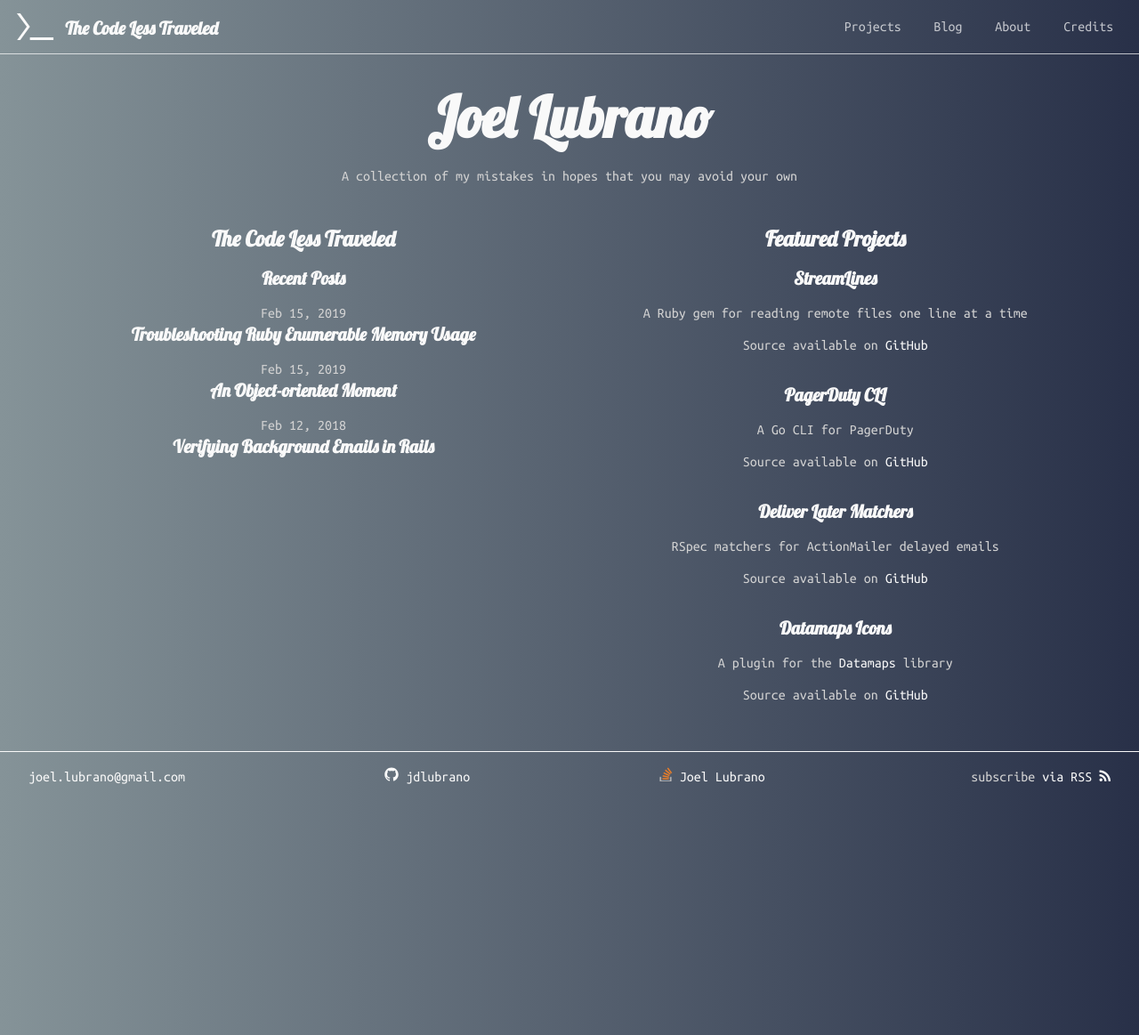
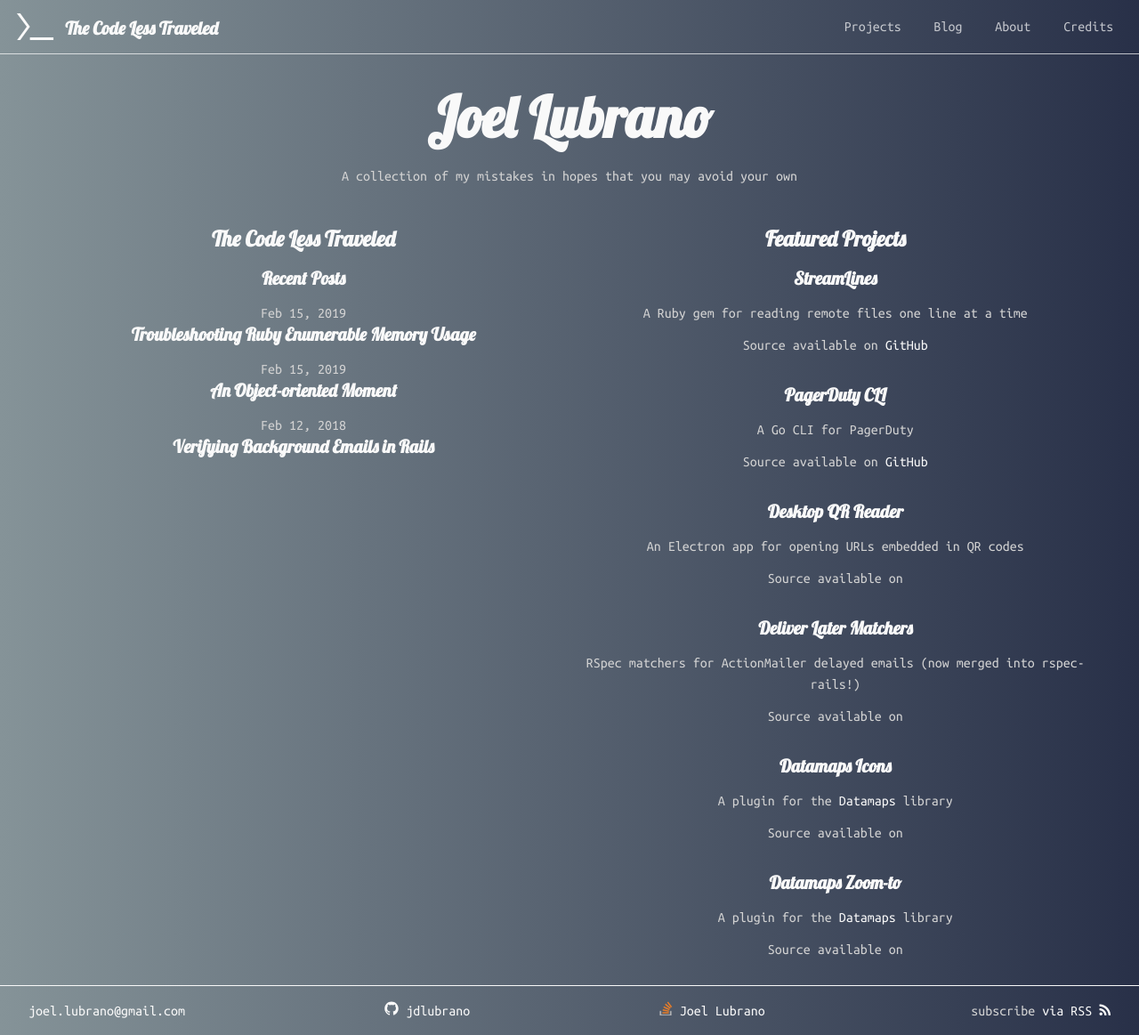
Before and after one commit to jdlubrano/jdlubrano.github.io, a Jekyll site: the page built from index.html, in a window 1280 px wide. Shown: the whole page at 89% size. Built offline with Jekyll 4.4.1, drawn with Linux system fonts in a browser that asks for light colours; nearby versions of some CDN libraries.

Commit message:
Add all projects to data file

```diff
--- a/_data/projects.yml
+++ b/_data/projects.yml
@@ -1,15 +1,37 @@
 - name: StreamLines
   description: A Ruby gem for reading remote files one line at a time
   source_link: <a href="https://github.com/jdlubrano/stream_lines">GitHub</a>
+  source_href: "https://github.com/jdlubrano/stream_lines"
+  icons:
+    - "fas fa-stream"
 
 - name: PagerDuty CLI
   description: A Go CLI for PagerDuty
   source_link: <a href="https://github.com/jdlubrano/pagerduty-cli">GitHub</a>
+  source_href: "https://github.com/jdlubrano/pagerduty-cli"
+  icons:
+    - "fas fa-pager"
+
+- name: Desktop QR Reader
+  description: An Electron app for opening URLs embedded in QR codes
+  source_href: "https://github.com/jdlubrano/desktop-qr"
+  icons:
+    - "fas fa-qrcode"
 
 - name: Deliver Later Matchers
-  description: RSpec matchers for ActionMailer delayed emails
-  source_link: <a href="https://github.com/jdlubrano/deliver_later_matchers">GitHub</a>
+  description: RSpec matchers for ActionMailer delayed emails (now merged into rspec-rails!)
+  source_href: "https://github.com/jdlubrano/deliver_later_matchers"
+  icons:
+    - "fas fa-envelope"
 
 - name: Datamaps Icons
   description: A plugin for the <a href="https://datamaps.github.io">Datamaps</a> library
-  source_link: <a href="https://github.com/jdlubrano/datamaps-icons-plugin">GitHub</a>
+  source_href: "https://github.com/jdlubrano/datamaps-icons-plugin"
+  icons:
+    - "fas fa-map-marker"
+
+- name: Datamaps Zoom-to
+  description: A plugin for the <a href="https://datamaps.github.io">Datamaps</a> library
+  source_href: "https://github.com/jdlubrano/datamaps-zoomto-plugin"
+  icons:
+    - "fas fa-search-plus"
```
